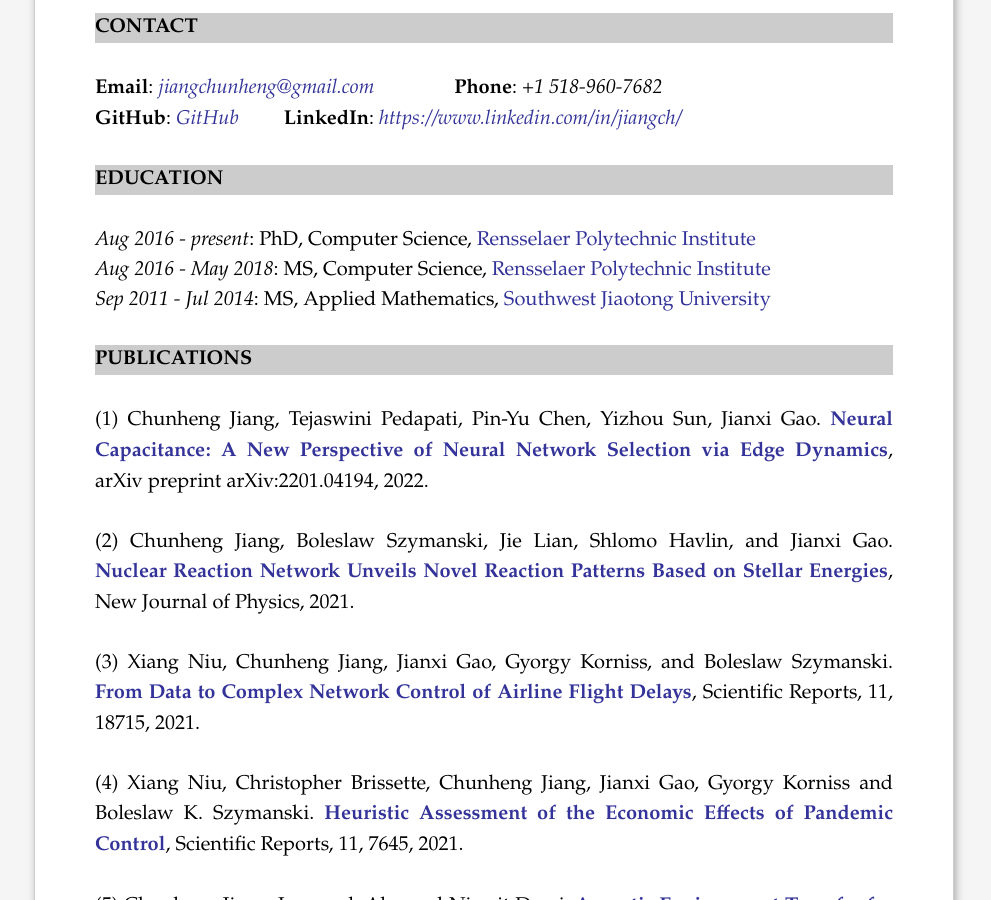
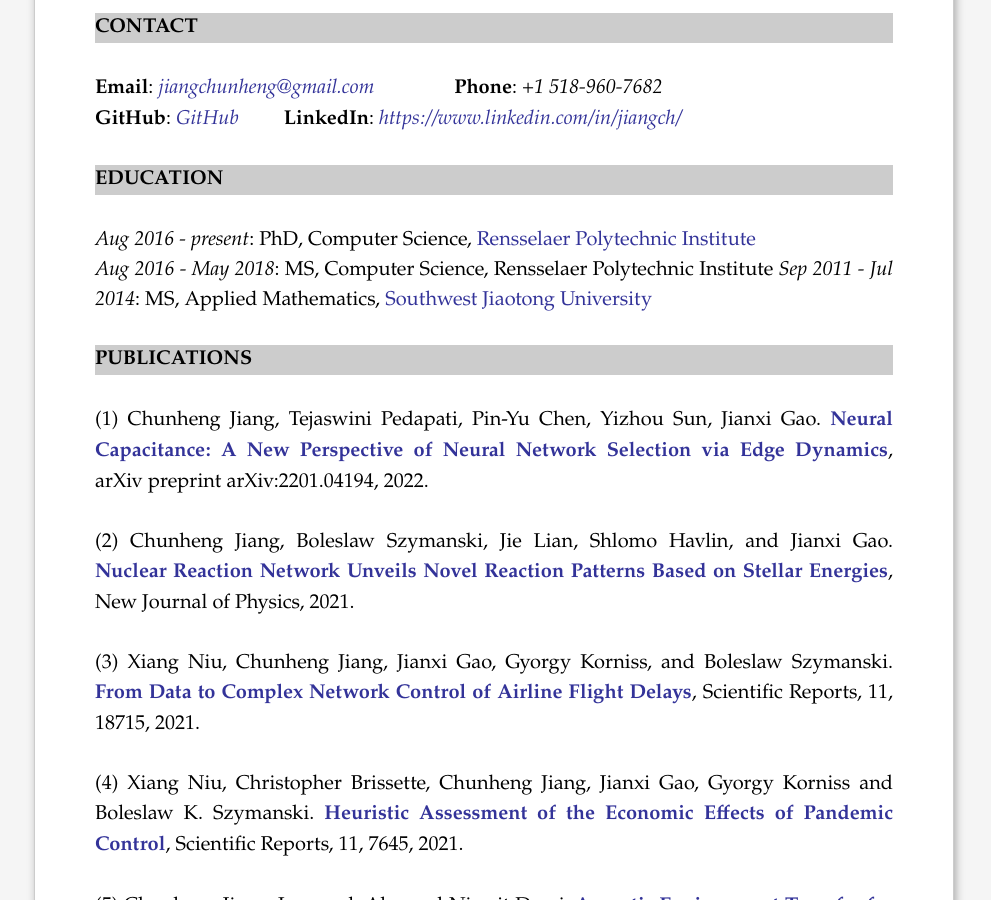
Before and after one commit to horsehour/horsehour.github.io, a Jekyll site: the page built from index.md, in a window 1280 px wide and 900 px high, scrolled down 478 px. Shown: the whole window, without its empty margins (146-1137 px from the left). Built offline with Jekyll 4.4.1, drawn with Linux system fonts in a browser that asks for light colours; comment, search, counter and statistics services are not loaded; some of the changed lines change nothing that is shown.

Commit message:
remove the url linking to rpi for master degree

```diff
--- a/index.md
+++ b/index.md
@@ -34,7 +34,7 @@ CONTACT
 EDUCATION
 ---------
 _Aug 2016 - present_: PhD, Computer Science, [Rensselaer Polytechnic Institute][RPI]{:target="_blank"}
-_Aug 2016 - May 2018_: MS, Computer Science, [Rensselaer Polytechnic Institute][RPI]{:target="_blank"}
+_Aug 2016 - May 2018_: MS, Computer Science, Rensselaer Polytechnic Institute
 _Sep 2011 - Jul 2014_: MS, Applied Mathematics, [Southwest Jiaotong University][swjtu]{:target="_blank"}
 <!--
 _Sep 2005 - Jul 2009_: BS, Info & Comp Sci, [Tianjin University of Commerce][tjcu]{:target="_blank"}
```
Also changed, not shown: 1 other file.
